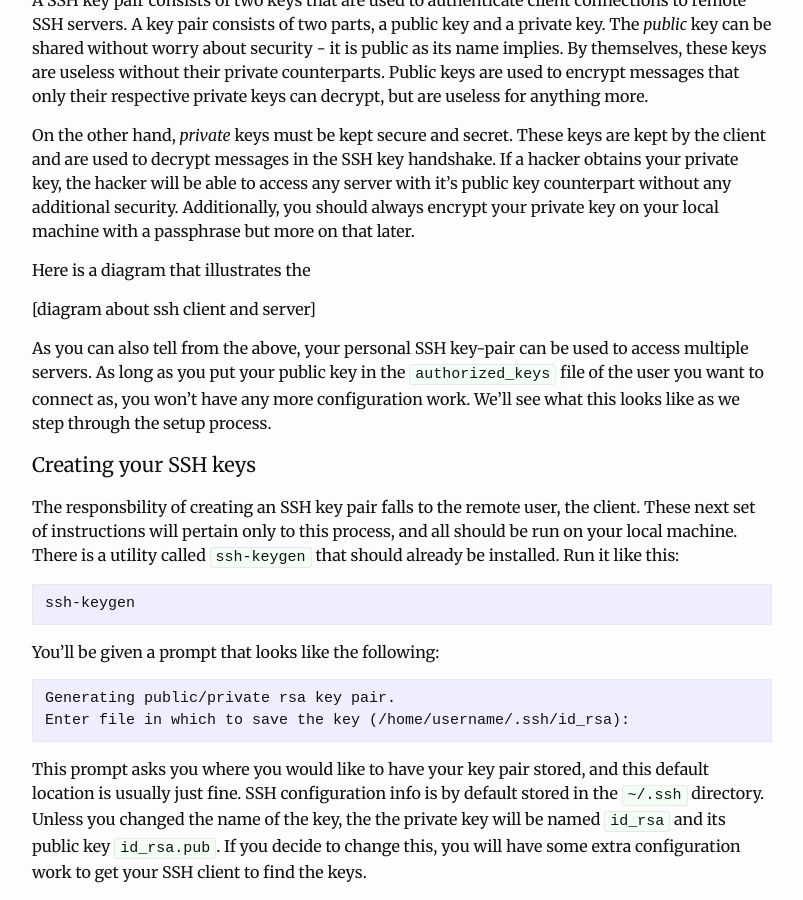
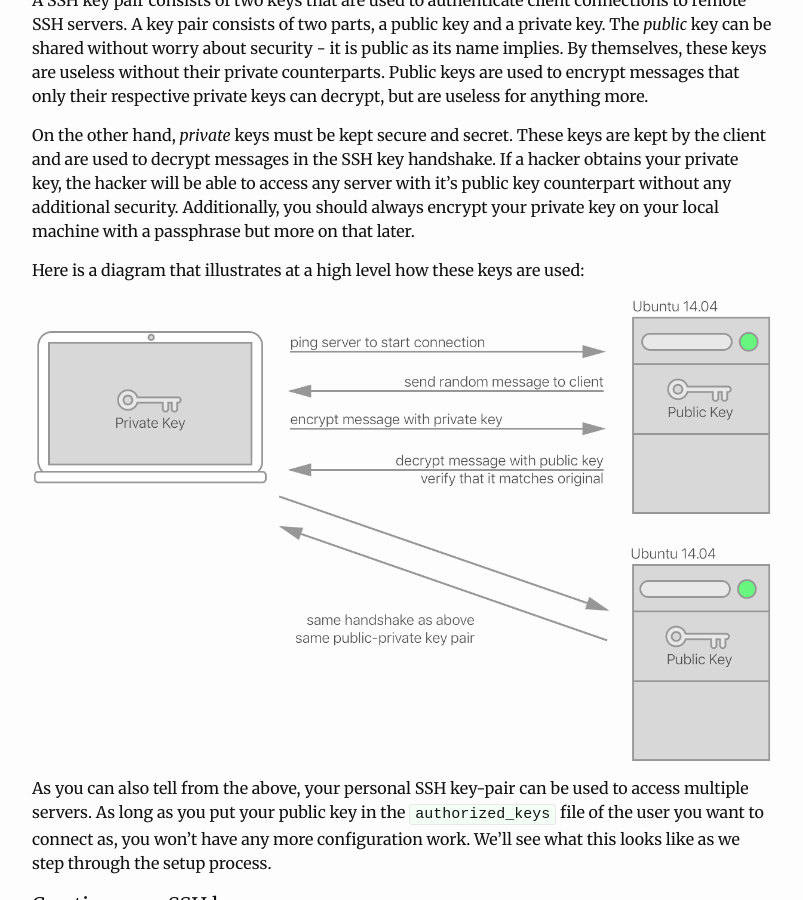
Before and after one commit to phouse512/blog, a Jekyll site: the page built from _posts/2016-10-30-configuring-ssh-keys-linux.markdown, in a window 1280 px wide and 900 px high, scrolled down 413 px. Shown: the whole window, without its empty margins (238-1041 px from the left). Built offline with Jekyll 4.4.1, drawn with Linux system fonts in a browser that asks for light colours; a script that is not in the unit is left out; comment, search, counter and statistics services are not loaded.

Commit message:
added diagram

```diff
--- a/_posts/2016-10-30-configuring-ssh-keys-linux.markdown
+++ b/_posts/2016-10-30-configuring-ssh-keys-linux.markdown
@@ -30,11 +30,9 @@ access any server with it's public key counterpart without any additional
 security. Additionally, you should always encrypt your private key on your local machine with
 a passphrase but more on that later.
 
-Here is a diagram that illustrates the
+Here is a diagram that illustrates at a high level how these keys are used:
 
-
-
-[diagram about ssh client and server]
+![ssh keys]({{ site.url }}/assets/ssh_keys.png)
 
 As you can also tell from the above, your personal SSH key-pair can be used to
 access multiple servers. As long as you put your public key in the
```
Also changed, not shown: assets/ssh_keys.png (added).
